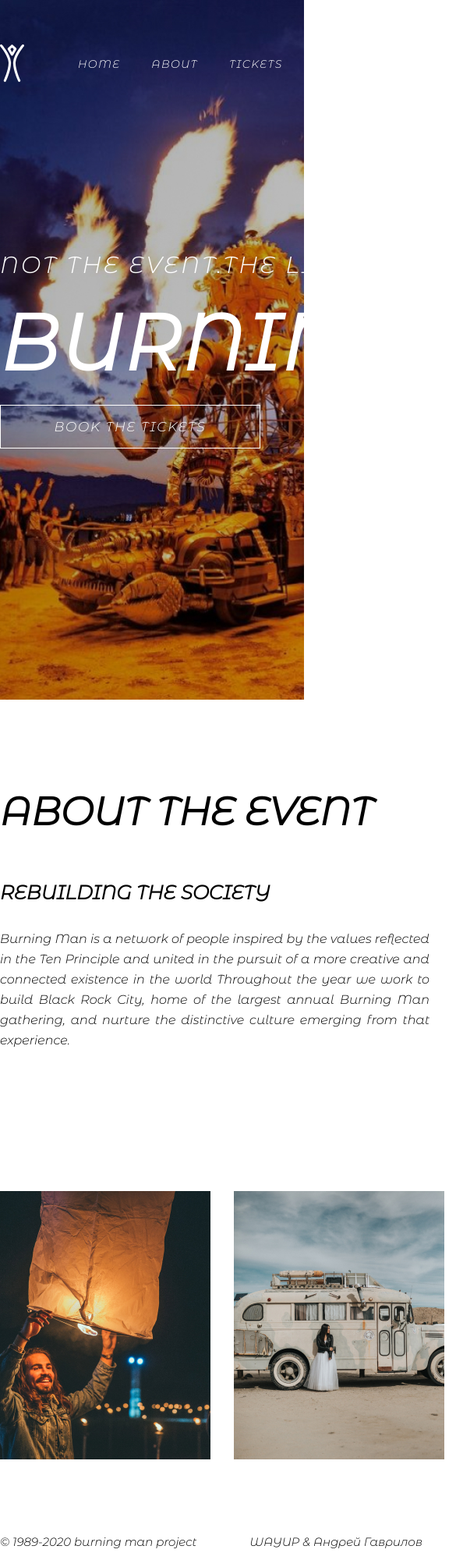
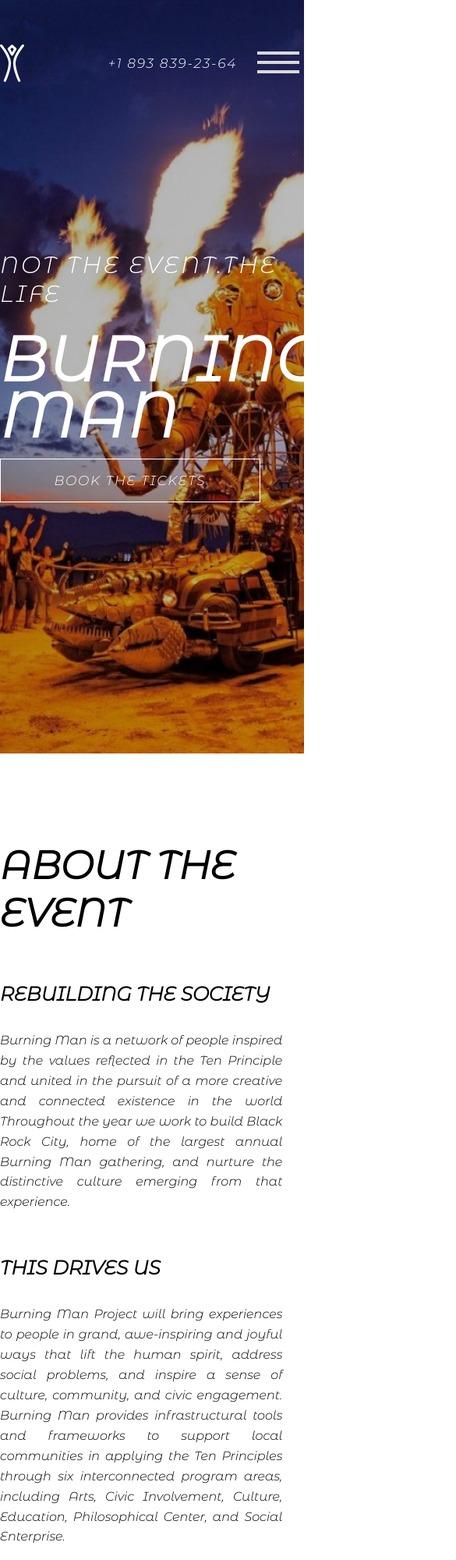
Before and after one commit to heropaster/layout, a plain HTML site: page index.html in a window 390 px wide. Shown: the top 2000 px of the page at 78% size, 585 px wide, since content can reach past the window. Drawn offline with nearby package versions, Linux system fonts and the light colour scheme; a web font is replaced by a local one.

Commit message:
Адаптивная вёрстка, всплывающее "бургер"меню

```diff
--- /dev/null
+++ b/css/adaptive.css
@@ -0,0 +1,86 @@
+@media sceen and (max-width:1200px) {
+    .container {
+        width:1140px;
+    }
+}
+@media screen and (max-width:1199px) {
+    .container {
+        width:960px;
+    }
+    .desc-left, .desc-right {
+        width:48%
+    }
+    .gallery img:nth-child(1) {
+        width:23%;
+    }
+    .gallery img:nth-child(2) {
+        width:23%;
+    }
+    .gallery img:nth-child(3) {
+        width:48%
+    }
+}
+@media screen and (max-width:991px) {
+    .container {
+        width:720px;
+    }
+}
+@media screen and (max-width:767px) {
+    .container {
+        width:540px;
+    }
+}
+@media screen and (max-width:575px) {
+    .container {
+        width: 100%;
+        padding: 0 15px;
+    }
+    .menu {
+        display:none;
+    }
+    .tel {
+        margin-right: 20px;
+    }
+    .offer h1 {
+        line-height: 0.9em;
+        margin-top:11px;
+        padding-right:30px;
+        width:30%;
+        font-size:80px
+    }
+    .description {
+        flex-wrap: wrap;
+    }
+    .desc-left, .desc-right {
+        width:97%
+    }
+    .desc-left {
+        margin-bottom: 40px;
+    }
+    .gallery {
+        flex-wrap: wrap;
+    }
+    .gallery img:nth-child(1),
+    .gallery img:nth-child(2),
+    .gallery img:nth-child(3){
+        width:100%;
+        margin-bottom: 20px;
+    }
+    .about  div {
+        padding:0px
+    }
+    .footer-text {
+       flex-wrap:wrap;
+    }
+    .footer-text :nth-child(1) {
+        margin-bottom: 15px;
+    }
+    .container {
+        padding:0px
+    }
+    .menu-open {
+        border:none;
+        background:none;
+        display:block;
+    }
+}
--- a/css/style.css
+++ b/css/style.css
@@ -37,6 +37,7 @@
 }
 .menu {
     display:flex;
+    transition:all 0.4s ease;
 }
 .menu li a {
     text-transform: uppercase;
@@ -88,6 +89,7 @@
     font-size:100px;
     margin-top:-10px;
     letter-spacing: 0.02em;
+    width:600px;
 }
 .offer p {
     font-size:30px;
@@ -142,3 +144,20 @@
     box-shadow:0 20px 40px #000;
     transform: scale(1.1);
 }
+
+.menu-open {
+    border:none;
+    background:none;
+    display:none;
+}
+.header .show-menu {
+    display:block;
+    padding:40px 20px 20px 40px;
+    position:absolute;
+    width:50%;
+    left:0;
+    top:0;
+}
+.header .show-menu li {
+    margin-right: 40px;
+}
--- a/index.html
+++ b/index.html
@@ -3,9 +3,10 @@
 <head>
 	<meta charset="UTF-8">
 	<meta http-equiv="X-UA-Compatible" content="IE=edge">
-	<meta name="viewport" content="width=device-width, initial-scale=1.0">
+	<meta name="viewport" content="width=device-width, initial-scale=1.0, shrink-to-fit=no">
 	<title>Тренировка</title>
 	<link rel="stylesheet" href="css/style.css">
+	<link rel="stylesheet" href="css/adaptive.css">
 </head>
 <body>
 <header id="header" class="header">
@@ -37,6 +38,9 @@
 			<a href="tel:+18938392364" class="tel">
 					+1 893 839-23-64
 			</a>
+			<button class="menu-open">
+				<img src="images/menu.svg" alt="open Menu">
+			</button>
 		</div>
 		<div class="offer">
 			<p>
@@ -95,5 +99,7 @@
 		</div>
 	</div>
 </footer>
+<script src="https://code.jquery.com/jquery-3.6.0.slim.min.js" integrity="sha256-u7e5khyithlIdTpu22PHhENmPcRdFiHRjhAuHcs05RI=" crossorigin="anonymous"></script>
+<script src="js/main.js"></script>
 </body>
 </html>
--- /dev/null
+++ b/js/main.js
@@ -0,0 +1,5 @@
+$(function () {
+    $('.menu-open').on('click', function () {
+        $('.menu').toggleClass('show-menu')
+    })
+});
```
Also changed, not shown: images/menu.svg (added).
